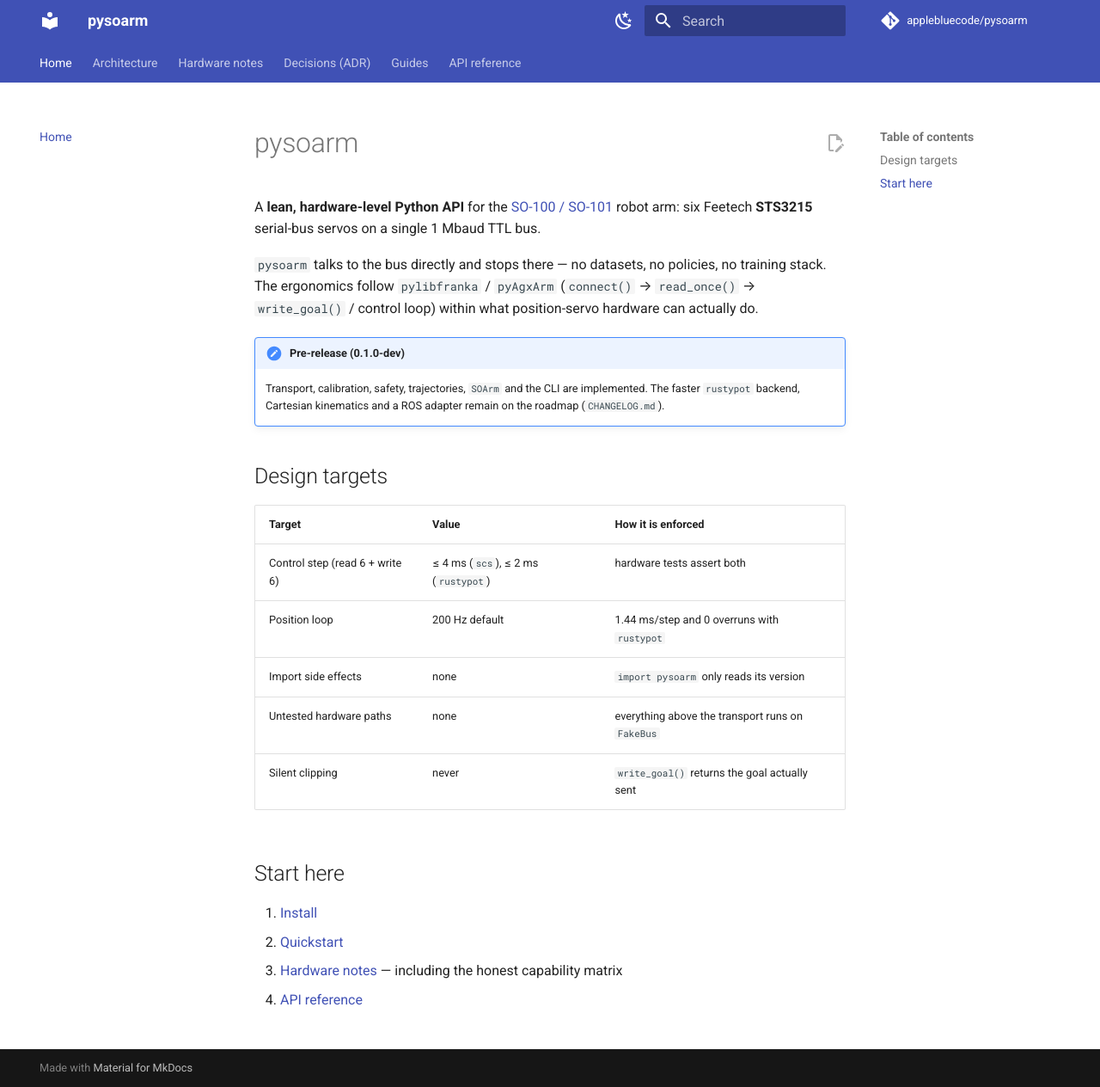
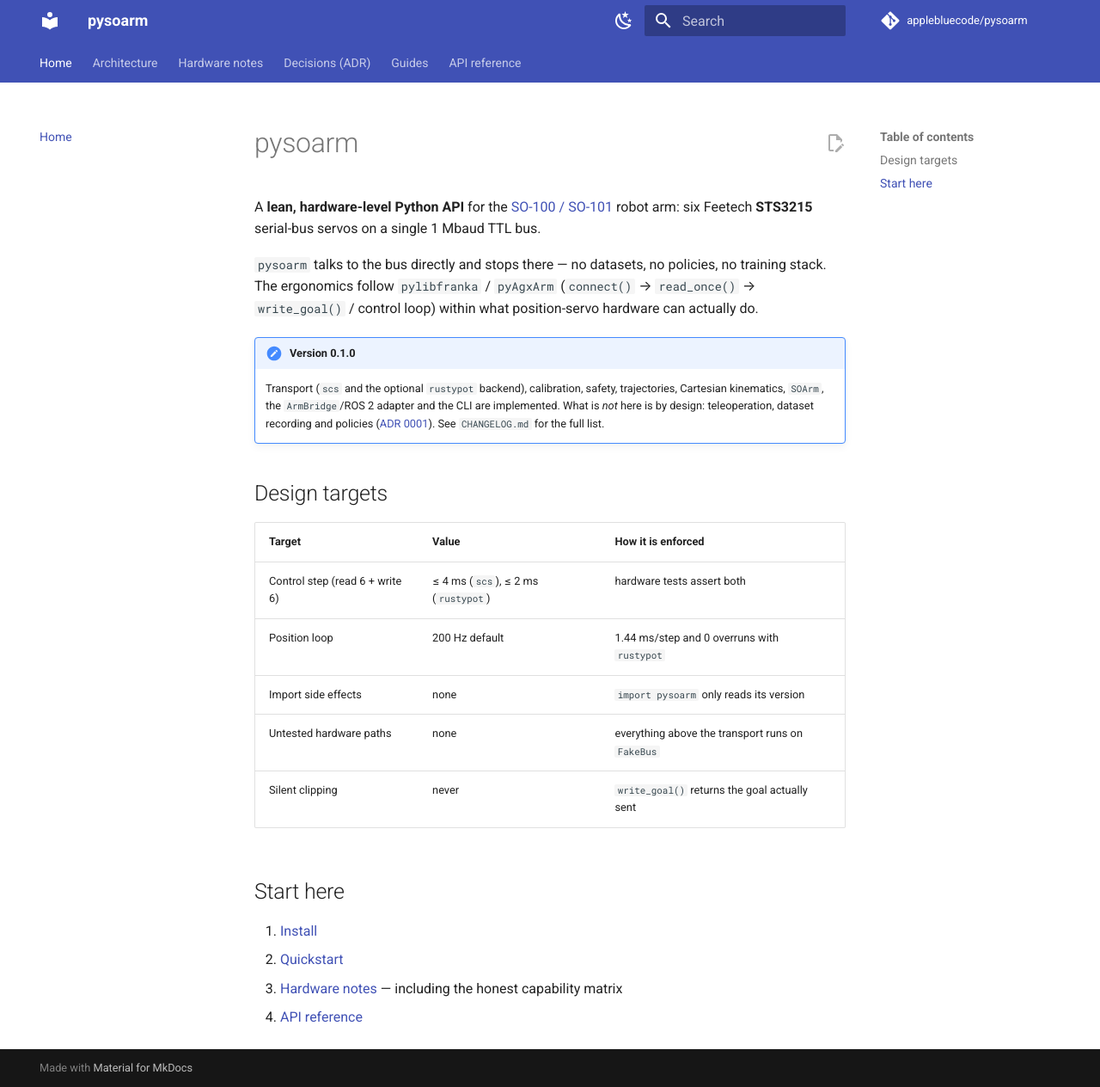
Before and after one commit to applebluecode/pysoarm, an MkDocs documentation site: the page built from docs/index.md, in a window 1280 px wide and 1264 px high. Shown: the whole window at 86% size. Built offline with MkDocs 1.6.1 and Material for MkDocs 9.7.7, drawn with Linux system fonts in a browser that asks for light colours; comment, search, counter and statistics services are not loaded.

Commit message:
chore(release): prepare 0.1.0 for PyPI
Metadata that ends up on the PyPI page and in the release notes:

* CHANGELOG: open ## [0.1.0] - 2026-11-04 (Keep a Changelog), keep an empty
  [Unreleased] on top, add the v0.1.0 compare links. Cartesian control, the
  new CLI subcommands, ArmBridge and the ROS 2 package were misfiled under
  'Changed' and are now under 'Added'; the uv.lock/numpy CI fixes are recorded.
* pyproject: Documentation URL now points at the published docs site
  (https://applebluecode.github.io/pysoarm/) instead of a README anchor.
* README and docs: drop the stale '0.1.0-dev' status and the claim that the
  rustypot backend, Cartesian kinematics and the ROS adapter are still on the
  roadmap - all three shipped.
* release.yml: the tag/version equality check only runs on tag refs, so
  workflow_dispatch no longer fails on GITHUB_REF_NAME=main.

Verified: mkdocs build --strict, ruff check/format, mypy strict, 207 tests,
python -m build + twine check --strict, uv lock --check.

```diff
--- a/docs/index.md
+++ b/docs/index.md
@@ -7,10 +7,11 @@ robot arm: six Feetech **STS3215** serial-bus servos on a single 1 Mbaud TTL bus
 stack. The ergonomics follow `pylibfranka` / `pyAgxArm` (`connect()` → `read_once()` →
 `write_goal()` / control loop) within what position-servo hardware can actually do.
 
-!!! note "Pre-release (0.1.0-dev)"
-    Transport, calibration, safety, trajectories, `SOArm` and the CLI are implemented. The
-    faster `rustypot` backend, Cartesian kinematics and a ROS adapter remain on the roadmap
-    (`CHANGELOG.md`).
+!!! note "Version 0.1.0"
+    Transport (`scs` and the optional `rustypot` backend), calibration, safety, trajectories,
+    Cartesian kinematics, `SOArm`, the `ArmBridge`/ROS 2 adapter and the CLI are implemented.
+    What is *not* here is by design: teleoperation, dataset recording and policies
+    ([ADR 0001](adr/0001-scope-device-layer.md)). See `CHANGELOG.md` for the full list.
 
 ## Design targets
 
--- a/pyproject.toml
+++ b/pyproject.toml
@@ -52,7 +52,7 @@ pysoarm = "pysoarm.cli.main:main"
 
 [project.urls]
 Homepage = "https://github.com/applebluecode/pysoarm"
-Documentation = "https://github.com/applebluecode/pysoarm#readme"
+Documentation = "https://applebluecode.github.io/pysoarm/"
 Repository = "https://github.com/applebluecode/pysoarm"
 Issues = "https://github.com/applebluecode/pysoarm/issues"
 Changelog = "https://github.com/applebluecode/pysoarm/blob/main/CHANGELOG.md"
```
Also changed, not shown: CHANGELOG.md (+31 -20 lines), README.md (+5 -3 lines), docs/guides/quickstart.md (+1 -1 lines), 1 other file.
